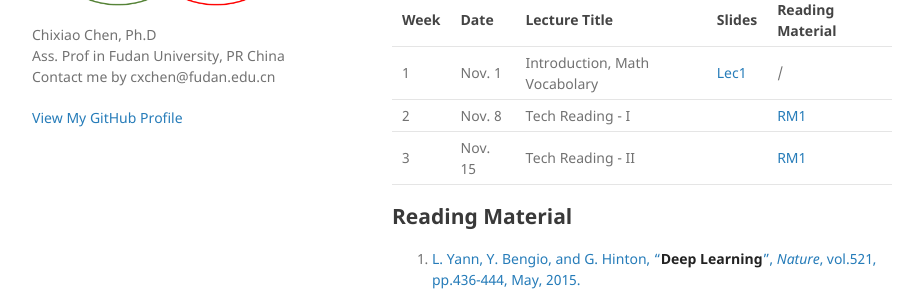
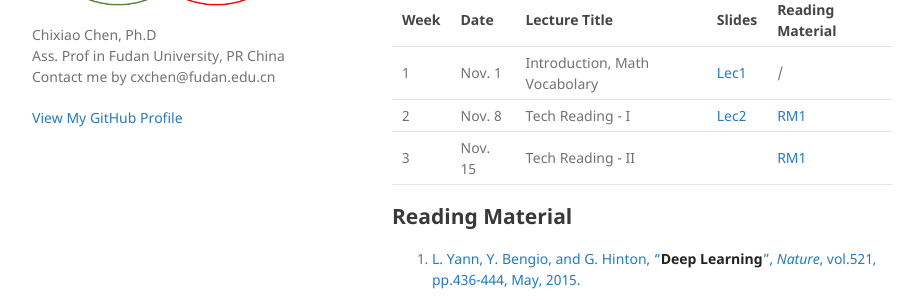
Before and after one commit to cihlab/cihlab.github.io, a Jekyll site: the page built from course/peng.md, in a window 1280 px wide. Shown: the part 375-675 px from the top of the page, without its empty margins (178-1101 px from the left). Built offline with Jekyll 4.4.1, drawn with Linux system fonts in a browser that asks for light colours; our own code applies the rules of GitHub Pages for plain Markdown files.

Commit message:
Update peng.md

```diff
--- a/course/peng.md
+++ b/course/peng.md
@@ -19,7 +19,7 @@ Time: Friday Morning 9:55 - 11:35 (Begin on Nov.1, 2019, Week 8)
  Week | Date | Lecture Title | Slides | Reading Material|
  ---- |  ---- |-----|-----|----|
 1| Nov. 1 | Introduction, Math Vocabolary | [Lec1](./peng01.pdf) | / |
-2| Nov. 8 | Tech Reading - I |   | [RM1](https://www.nature.com/articles/nature14539.pdf) |
+2| Nov. 8 | Tech Reading - I |  [Lec2](./peng02.pdf) | [RM1](https://www.nature.com/articles/nature14539.pdf) |
 3| Nov. 15 | Tech Reading - II | | [RM1](https://www.nature.com/articles/nature14539.pdf) |
 
 ## Reading Material
```
